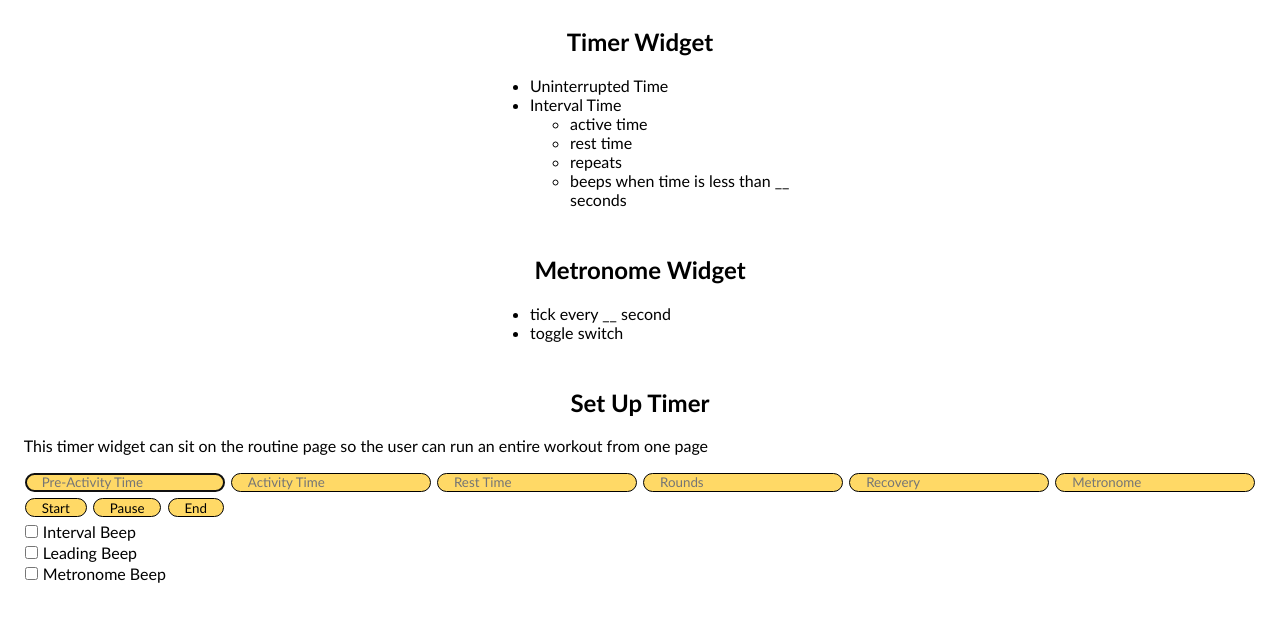
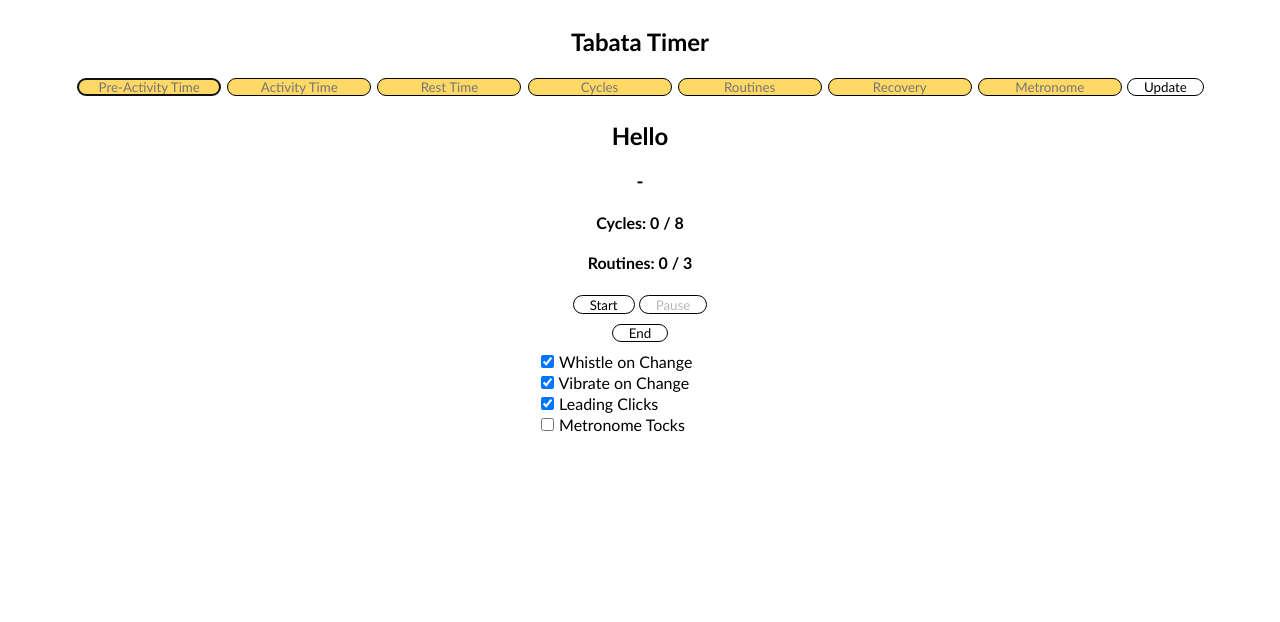
Before and after one commit to cmonrinski/strongblox, a Flask app: page /timer in a window 1280 px wide. Shown: the part 38-660 px from the top of the page. Run offline with Flask 2, Linux system fonts and the light colour scheme; some libraries are stand-ins or nearby versions.

Commit message:
created working timer and idea behind fun comments

```diff
--- a/app.py
+++ b/app.py
@@ -14,8 +14,9 @@ app = Flask(__name__)
 app.secret_key = "dev"
 
 # Configure session to use filesystem (instead of signed cookies)
-app.config["SESSION_PERMANENT"] = False
+app.config["SESSION_PERMANENT"] = True
 app.config["SESSION_TYPE"] = "filesystem"
+app.config["SESSION_COOKIE_SAMESITE"] = "lax"
 Session(app)
 
 # Connect SQLite to database
@@ -430,10 +431,6 @@ def login():
             session["username"] = rows[0][1]
             session["email"] = rows[0][3]
 
-            print(session["user_id"])
-            print(session["username"])
-            print(session["email"])
-
             return redirect("/")
 
     # User reached route via GET (as by clicking a link or via redirect)
@@ -451,10 +448,12 @@ def logout():
     # Redirect user to login form
     return redirect("/")
 
+
 @app.route("/about")
 def about():
 
     return render_template("about.html")
 
+
 if __name__ == "__main__":
     app.run(debug=True)
--- a/static/styles.css
+++ b/static/styles.css
@@ -167,6 +167,30 @@ input {
   padding: .01em 16px;
   margin: 1px;
   margin-bottom: 5px;
+}
+
+/* Timer */
+.timer-widget {
+  text-align: center;
+}
+
+.timer input {
+  width: 110px;
+  text-align: center;
+}
+
+#end-button {
+  margin-top: 10px;
+}
+
+.slider span {
+  width: 50px;
+}
+
+.timer-toggle-container {
+  width: 200px;
+  text-align: left;
+  margin: 10px auto;
 }
 
 /* Calendar */
@@ -447,7 +471,7 @@ input {
   display: flex;
 }
 
-span {
+.item1 span {
   display: inline-block;
   width: 25px;
   text-align: center;
--- /dev/null
+++ b/static/timer.js
@@ -0,0 +1,233 @@
+window.onload = function() {
+
+    // Sound sources
+    var whistle = new Audio("static/audio/whistle.wav");    // For start of any change to timer
+    var click = new Audio("static/audio/click.wav");        // 3 second countdown
+    var gong = new Audio("static/audio/gong.wav");          // For completion
+    var tock = new Audio("static/audio/tock.wav");          // potential for metronome
+    var blop = new Audio("static/audio/blop.wav");          // I like this best for metronome
+
+    // Preset values for Tabata Timer
+    var preActivityTime = 10;
+    var activityTime = 20;
+    var restTime = 10;
+    var cyclesGoal = 8;
+    var routinesGoal = 3;
+    var recoveryTime = 120;
+    var metronomeTime = 1;
+
+
+    // Default settings
+    var seconds = preActivityTime;
+    var timerOn = false;
+    var metronomeOn = false;
+    var timerDetail = ""; // "pre", "active", "rest", "recovery", "complete", "pause", "resume", "reset"
+    var interval;
+    var cyclesCount = 0;
+    var routinesCount = 0;
+
+    // Input for values to update
+    var preActivityInput = document.getElementById("pre-activity");
+    var activityInput = document.getElementById("activity");
+    var restInput = document.getElementById("rest");
+    var cyclesInput = document.getElementById("cycles-goal");
+    var routinesInput = document.getElementById("routines-goal");
+    var recoveryInput = document.getElementById("recovery");
+    var metronomeInput = document.getElementById("metronome");
+    var updateButton = document.getElementById("update");
+
+    // Start, Pause and End buttons
+    var startButton = document.getElementById("start-button");
+    var pauseButton = document.getElementById("pause-button");
+    var endButton = document.getElementById("end-button");
+
+    // Toggle options
+    var changeWhistle = document.getElementById("change-whistle");
+    var leadingClicks = document.getElementById("leading-clicks");
+    var metronomeTocks = document.getElementById("metronome-tocks");
+    var changeVibrate = document.getElementById("change-vibrate");
+
+    console.log(changeWhistle);
+    console.log(leadingClicks);
+    console.log(metronomeTocks);
+    console.log(changeVibrate);
+
+    // Timer status and seconds counter
+    var status = document.getElementById("status-view");
+    var secondsView = document.getElementById("seconds-view");
+    var cyclesView = document.getElementById("cycles-view");
+    var routinesView = document.getElementById("routines-view");
+
+    // Initial loading of the timer view
+    secondsView.innerText = "-";
+    cyclesView.innerText = "Cycles: " + cyclesCount + " / " + cyclesGoal;
+    routinesView.innerText = "Routines: " + routinesCount + " / " + routinesGoal;
+    pauseButton.disabled = true;
+
+    // Update button to change timer's timings
+    updateButton.onclick = function() {
+        preActivityTime = Math.floor(preActivityInput.value * 1);
+        activityTime = Math.floor(activityInput.value * 1);
+        restTime = Math.floor(restInput.value * 1);
+        cyclesGoal = Math.floor(cyclesInput.value * 1);
+        routinesGoal = Math.floor(routinesInput.value * 1);
+        recoveryTime = Math.floor(recoveryInput.value * 1);
+        metronomeTime = Math.floor(metronomeInput.value * 1);
+    }
+
+    // Start timer at the beginning
+    startButton.onclick = function() {
+        timerOn = true;
+        startButton.disabled = true;
+        pauseButton.disabled = false;
+        timerDetail = "pre";
+        seconds = seconds - 1;
+        interval = setInterval(countdownSeconds, 1000);
+        changeToPre();
+    }
+
+    pauseButton.onclick = function() {
+        // rememberTimer = timerDetail;
+        // rememberSeconds = seconds;
+        // rememberStatus = status.innerText;
+        if (timerOn == true) {
+            timerOn = false;
+            startButton.disabled = true;
+            pauseButton.innerText = "Resume";
+            status.innerText = "Paused";
+            timerDetail = "pause";
+        } else {
+            timerOn = true;
+            startButton.disabled = true;
+            pauseButton.innerText = "Pause";
+            status.innerText = rememberStatus;
+            timerDetail = rememberTimer;
+            // seconds = rememberSeconds;
+            // interval = setInterval(countdownSeconds, 1000);
+        }
+    }
+
+    // End timer and clear counts
+    endButton.onclick = function() {
+        timerOn = false;
+        startButton.disabled = false;
+        timerDetail = "reset";
+        clearInterval(interval);
+        secondsView.innerText = "-";
+        document.body.style.backgroundColor = "white";
+        cyclesCount = 0;
+        cyclesView.innerText = "Cycles: " + cyclesCount + " / " + cyclesGoal;
+        routinesCount = 0;
+        routinesView.innerText = "Routines: " + routinesCount + " / " + routinesGoal;
+        status.innerText = "Hello";
+    }
+
+    function countdownSeconds() {
+        if (timerOn == true) {
+            checkForStateChange();
+            seconds -= 1;
+            secondsView.innerText = seconds;
+        }
+    }
+
+    function checkForStateChange() {
+        if (leadingClicks.checked && (seconds == 4 || seconds == 3 || seconds == 2)) {
+            click.play();
+        }
+        if (seconds == 1) {
+            if (timerDetail == "pre") {
+                console.log("If statmenet 0");
+                timerDetail = "active";
+                rememberTimer = timerDetail;
+                routinesCount += 1;
+                routinesView.innerText = "Routines: " + routinesCount + " / " + routinesGoal;
+                changeToActive();
+            // cycles completed, routines completed - timer is done
+            } else if (timerDetail == "active" && cyclesGoal == cyclesCount && routinesGoal == routinesCount) {
+                console.log("If statement 1");
+                timerDetail = "complete";
+                endNaturally();
+            // cycles completed but still have more routines to go
+            } else if (timerDetail == "active" && cyclesGoal == cyclesCount && routinesGoal > routinesCount) {
+                console.log("If statement 2");
+                timerDetail = "recover";
+                rememberTimer = timerDetail;
+                changeToRecover();
+            // Still have more cycles to go, change to rest.
+            } else if (timerDetail == "active" && cyclesGoal > cyclesCount && routinesGoal >= routinesCount) {
+                seconds = restTime + 1;
+                console.log("If statement 3");
+                timerDetail = "rest";
+                rememberTimer = timerDetail;
+                changeToRest();
+            // rest and recover always go to active
+            } else if (timerDetail == "rest" || timerDetail == "recover") {
+                console.log("If statement 4");
+                timerDetail = "active";
+                rememberTimer = timerDetail;
+                changeToActive();
+            }
+        }
+    }
+
+    function changeToPre() {
+        if(changeWhistle.checked) {
+            whistle.play();
+        }
+        status.innerText = "Get ready!";
+        rememberStatus = status.innerText;
+        seconds = preActivityTime + 1;
+    }
+
+    function changeToActive() {
+        if(changeWhistle.checked) {
+            whistle.play();
+        }
+        cyclesCount += 1;
+        cyclesView.innerText = "Cycles: " + cyclesCount + " / " + cyclesGoal;
+        status.innerText = "Go!";
+        rememberStatus = status.innerText;
+        document.body.style.backgroundColor = "green";
+        seconds = activityTime + 1;
+    }
+
+    function changeToRest() {
+        if(changeWhistle.checked) {
+            whistle.play();
+        }
+        status.innerText = "Rest up!";
+        rememberStatus = status.innerText;
+        document.body.style.backgroundColor = "yellow";
+        // seconds = restTime + 1;
+    }
+
+    function changeToRecover() {
+        if(changeWhistle.checked) {
+            whistle.play();
+        }
+        // Update routinesCount, reset cyclesCount
+        routinesCount += 1;
+        cyclesCount = 0;
+        status.innerText = "Relax, recoupe, breathe.";
+        rememberStatus = status.innerText;
+        cyclesView.innerText = "Cycles: - / -";
+        routinesView.innerText = "Routines: " + routinesCount + " / " + routinesGoal;
+        document.body.style.backgroundColor = "red";
+        seconds = recoveryTime + 1;
+    }
+
+    function endNaturally() {
+
+        if(changeWhistle.checked) {
+            gong.play();
+        }
+        clearInterval(interval);
+        seconds = activityTime;
+        secondsView.innerText = "-";
+        status.innerText = "Great Success!";
+        secondsView.innerText = "!!!";
+        document.body.style.backgroundColor = "white";
+        cyclesCount = 0;
+        routinesCount = 0;
+    }
+}
--- a/templates/timer.html
+++ b/templates/timer.html
@@ -6,69 +6,54 @@
 
     <div class="container">
         <div class="section">
-
-            <h2>Timer Widget</h2>
-            <p></p>
-            <div class="notes">
-                <ul>
-                    <li>Uninterrupted Time</li>
-                    <li>Interval Time</li>
-                    <ul>
-                        <li>active time</li>
-                        <li>rest time</li>
-                        <li>repeats</li>
-                        <li>beeps when time is less than __ seconds</li>
-                    </ul>
-                </ul>
+            <h2>Tabata Timer</h2>
+            <div class="timer-widget">
+                <div class="timer">
+                    <input autocomplete="off" autofocus name="pre-activity" id="pre-activity" placeholder="Pre-Activity Time" type="number">
+                    <input autocomplete="off" autofocus name="activity" id="activity" placeholder="Activity Time" type="number">
+                    <input autocomplete="off" autofocus name="rest" id="rest" placeholder="Rest Time" type="number">
+                    <input autocomplete="off" autofocus name="cycles-goal" id="cycles-goal" placeholder="Cycles" type="number">
+                    <input autocomplete="off" autofocus name="routines-goal" id="routines-goal" placeholder="Routines" type="number">
+                    <input autocomplete="off" autofocus name="recovery" id="recovery" placeholder="Recovery" type="number">
+                    <input autocomplete="off" autofocus name="metronome" id="metronome" placeholder="Metronome" type="number">
+                    <button class="round-nav"  id="update">Update</button>
+                </div>
+                <div>
+                    <h2 id="status-view">Hello</h2>
+                    <h3 id="seconds-view">-</h3 >
+                    <h4 id="cycles-view">Cycles:</h4>
+                    <h4 id="routines-view">Routines:</h4>
+                </div>
+                <div class="timer_action">
+                    <button class="round-nav" id="start-button">Start</button>
+                    <button class="round-nav" id="pause-button">Pause</button>
+                </div>
+                <div  class="timer_action">
+                    <button class="round-nav" id="end-button">End</button>
+                </div>
+                <div class="timer-toggle-container">
+                    <div class="timer-toggle">
+                        <input type="checkbox" id="change-whistle" checked>
+                        <span class="slider">Whistle on Change</span>
+                    </div>
+                    <div class="timer-toggle">
+                        <input type="checkbox" id="change-vibrate" checked>
+                        <span class="slider">Vibrate on Change</span>
+                    </div>
+                    <div class="timer-toggle">
+                        <input type="checkbox" id="leading-clicks" checked>
+                        <span class="slider">Leading Clicks</span>
+                    </div>
+                    <div class="timer-toggle">
+                        <input type="checkbox" id="metronome-tocks">
+                        <span class="slider">Metronome Tocks</span>
+                    </div>
+                </div>
             </div>
         </div>
-        <div class="section">
+ </div>
 
-            <h2>Metronome Widget</h2>
-            <p></p>
-            <div class="notes">
-                <ul>
-                    <li>tick every __ second</li>
-                    <li>toggle switch</li>
-                </ul>
-            </div>
-        </div>
-        <div class="section">
-            <h2>Set Up Timer</h2>
 
-            <p>This timer widget can sit on the routine page so the user can run an entire workout from one page</p>
-
-            <form method="get">
-                <div class="timer">
-                    <input autocomplete="off" autofocus name="pre-activity" placeholder="Pre-Activity Time" type="number">
-                    <input autocomplete="off" autofocus name="activity" placeholder="Activity Time" type="number">
-                    <input autocomplete="off" autofocus name="rest" placeholder="Rest Time" type="number">
-                    <input autocomplete="off" autofocus name="rounds" placeholder="Rounds" type="number">
-                    <input autocomplete="off" autofocus name="recovery" placeholder="Recovery" type="number">
-                    <input autocomplete="off" autofocus name="metronome" placeholder="Metronome" type="number">
-                </div>
-                <div class="timer_action">
-                    <input type="submit" value="Start">
-                    <input type="submit" value="Pause">
-                    <input type="submit" value="End">
-                </div>
-                <div class="timer_features">
-                    <div class="form-check form-switch">
-                        <input class="form-check-input" type="checkbox" role="switch" id="interval_beep">
-                        <label class="form-check-label" for="interval_beep">Interval Beep</label>
-                    </div>
-                    <div class="form-check form-switch">
-                        <input class="form-check-input" type="checkbox" role="switch" id="leading_beep">
-                        <label class="form-check-label" for="leading_beep">Leading Beep</label>
-                    </div>
-                    <div class="form-check form-switch">
-                        <input class="form-check-input" type="checkbox" role="switch" id="metronome_beep">
-                        <label class="form-check-label" for="metronome_beep">Metronome Beep</label>
-                    </div>
-                </div>
-            </form>
-
-        </div>
-    </div>
+    <script type="text/javascript" src="{{ url_for('static', filename = 'timer.js') }}"></script>
 
 {% endblock %}
```
Also changed, not shown: static/motivators.txt (added, +23 -0 lines), 12 other files.
